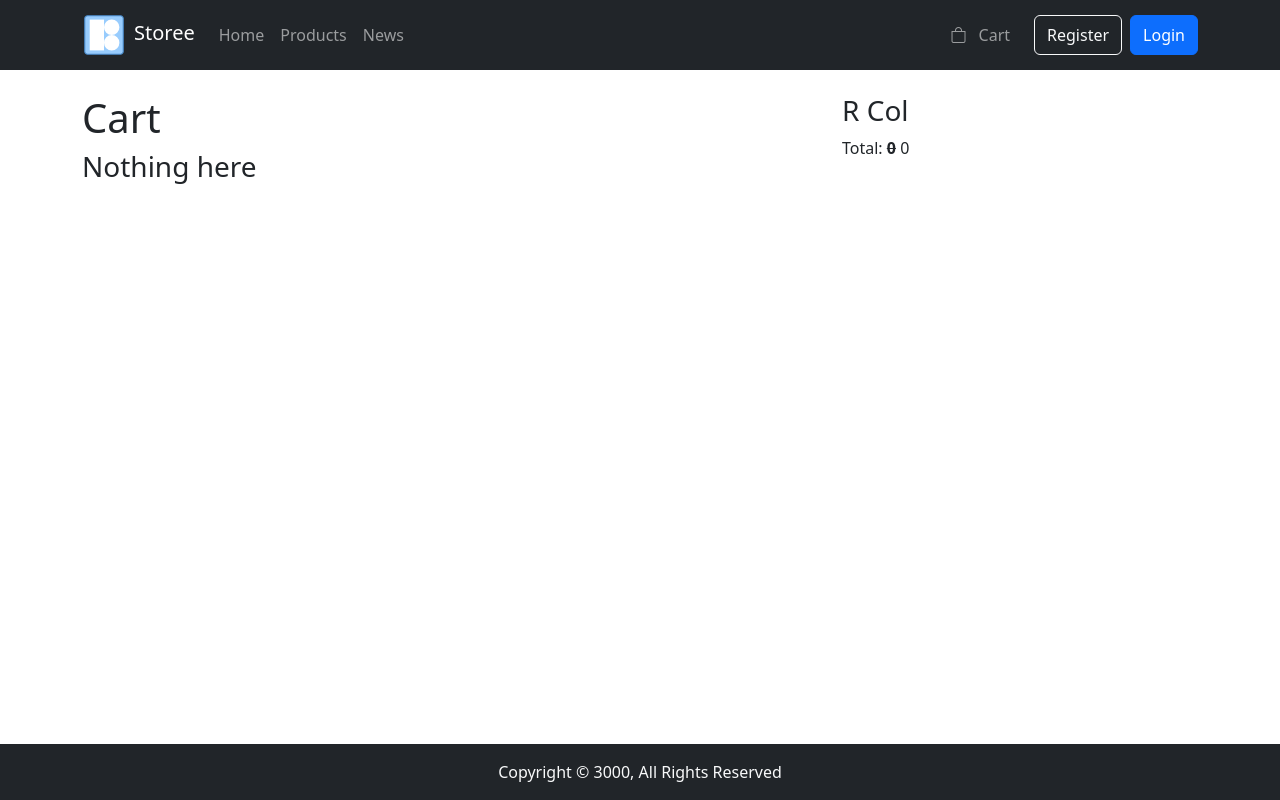
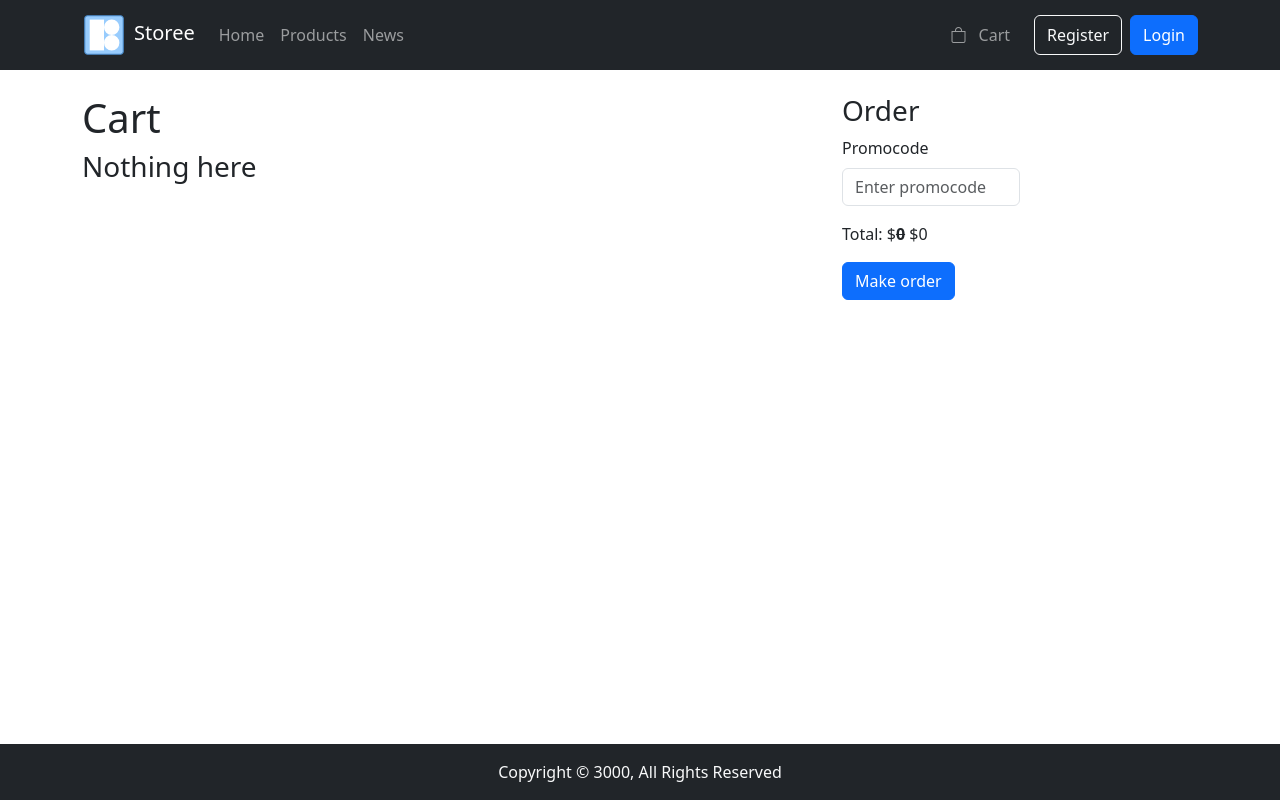
Before and after one commit to bakhtyiar/Storee-shop, a React (Create React App) app: page /cart in a window 1280 px wide. Built offline with nearby package versions, Linux system fonts and the light colour scheme; sample sign-in values are in the browser's storage.

Commit message:
added link and promocode field to cart page

```diff
--- a/src/routes/cart.jsx
+++ b/src/routes/cart.jsx
@@ -1,10 +1,14 @@
 import React, {useContext} from 'react';
-import {Col, Container, Row} from "react-bootstrap";
+import {Button, Col, Container, Form, Row} from "react-bootstrap";
 import {RootContext} from "../contexts/root-context/root-context";
 import CartProductCard from "../components/CartProductCard/CartProductCard";
+import {useNavigate} from "react-router-dom";
+import {routes} from "../utils/constants";
 
 const Cart = () => {
     const {cartState: {products, total, discountedTotal, totalProducts, totalQuantity}} = useContext(RootContext);
+    const navigate = useNavigate();
+
     return (
         <Container className='mt-4'>
             <Row>
@@ -22,8 +26,17 @@ const Cart = () => {
                     )}
                 </Col>
                 <Col xs={12} md={4}>
-                    <h3>R Col</h3>
-                    <p>Total: <b style={{textDecoration: 'line-through'}}>{total}</b> {discountedTotal}</p>
+                    <h3>Order</h3>
+                    <Form.Group className="mb-3 w-50" controlId="formBasicUsername">
+                        <Form.Label>Promocode</Form.Label>
+                        <Form.Control
+                            type="text"
+                            placeholder="Enter promocode"
+                            name="promocode"
+                        />
+                    </Form.Group>
+                    <p>Total: $<b style={{textDecoration: 'line-through'}}>{total}</b> ${discountedTotal}</p>
+                    <Button onClick={() => navigate(routes.order.path)}>Make order</Button>
                 </Col>
             </Row>
         </Container>
```
